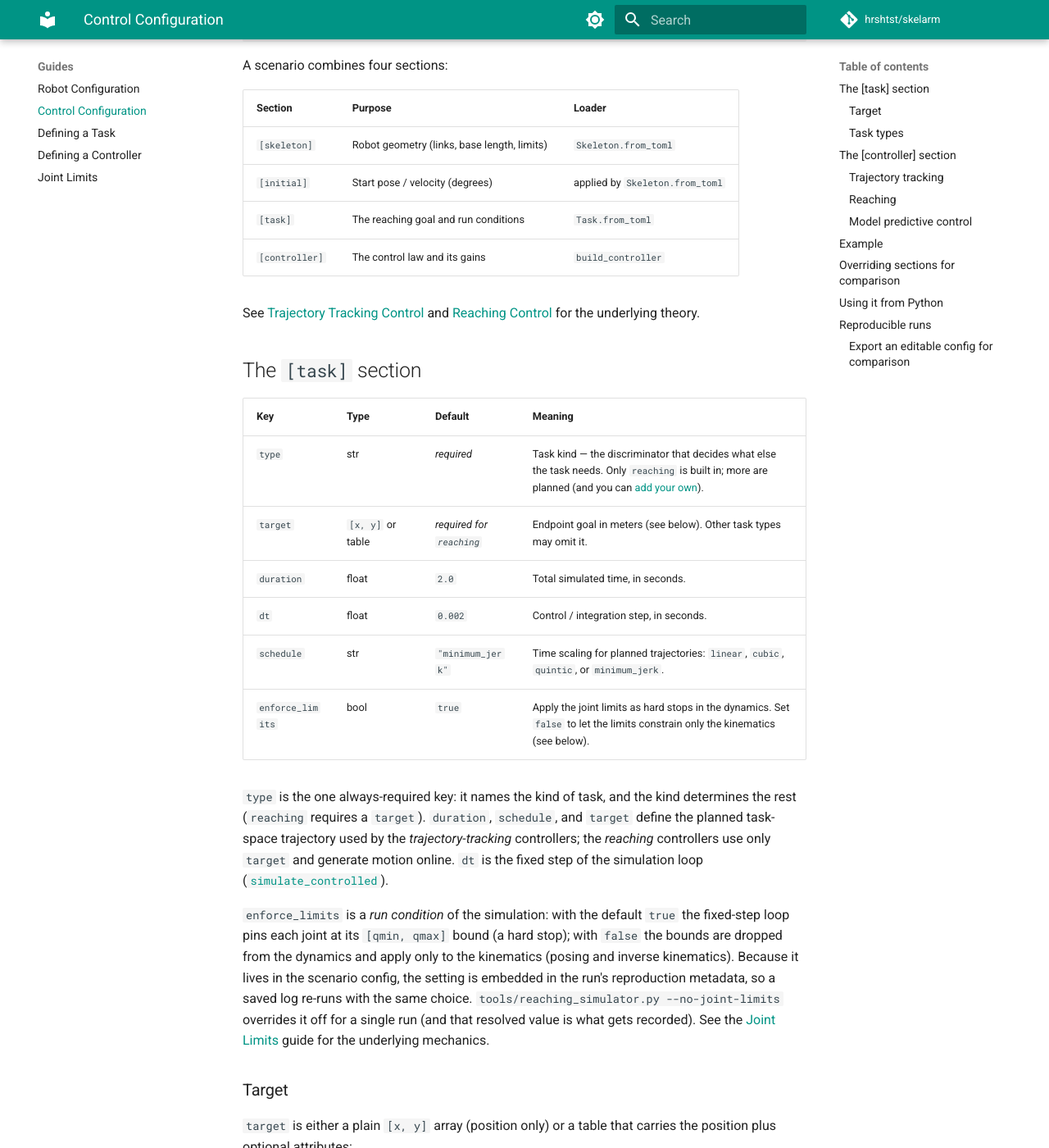
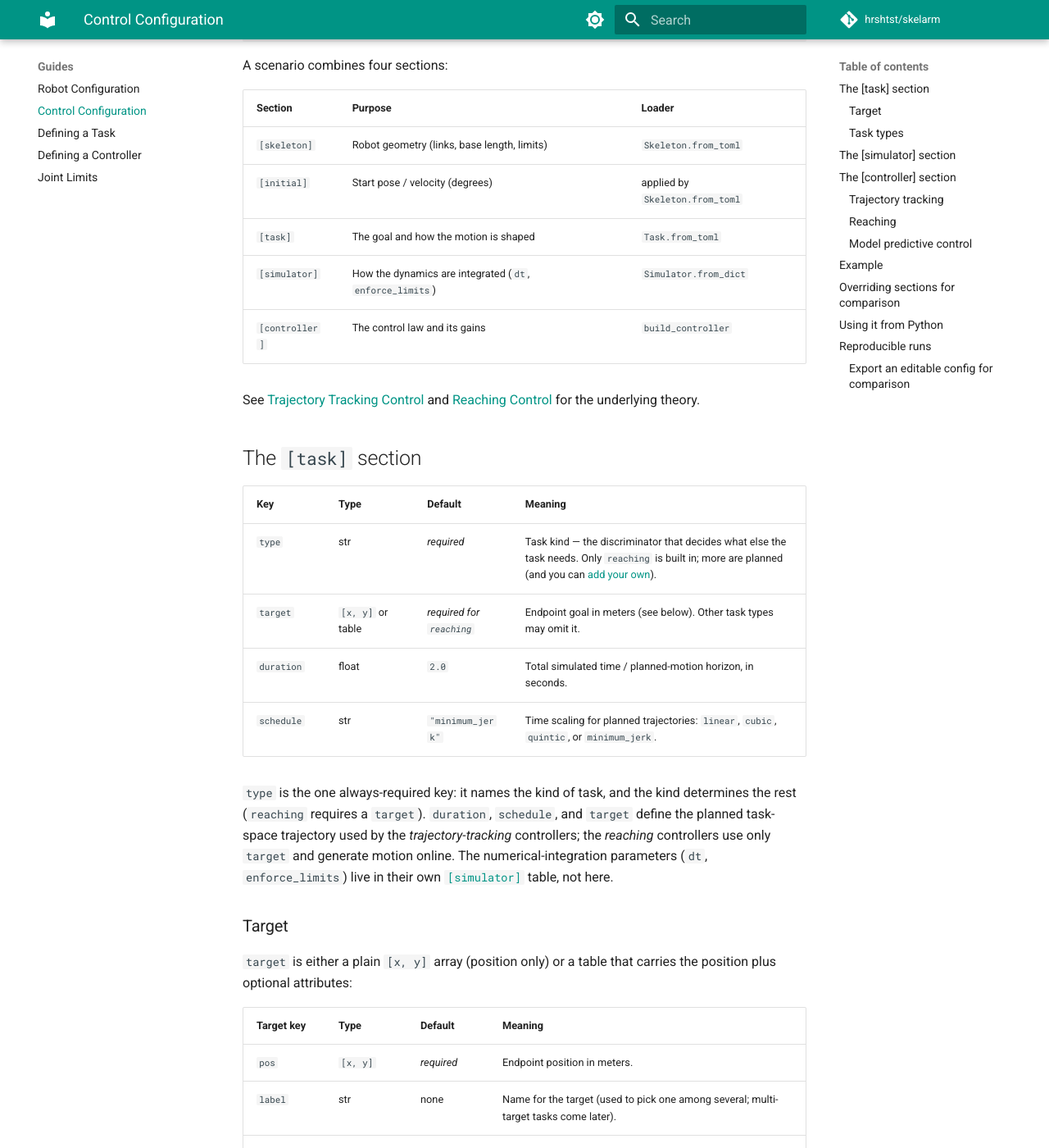
Before and after one commit to hrshtst/skelarm, an MkDocs documentation site: the page built from docs/guides/control_configuration.md, in a window 1280 px wide and 1400 px high, scrolled down 373 px. Shown: the whole window at 82% size. Built offline with MkDocs 1.6.1 and Material for MkDocs 9.7.7, drawn with Linux system fonts in a browser that asks for light colours; a script that is not in the unit is left out; comment, search, counter and statistics services are not loaded; some of the changed text lies outside the part shown.

Commit message:
refactor: extract a [simulator] config table (dt + enforce_limits)
The [task] table conflated the desired motion (type, target, duration, schedule,
params) with numerical-integration concerns (dt, enforce_limits). Move the latter two
into a new top-level [simulator] table, mirroring how the embedded `run` reproduction
metadata already groups them. Clean break: dt/enforce_limits under [task] now error.

- scenario.py: new Simulator dataclass (dt=0.002, enforce_limits=True) + from_dict;
  Scenario gains a `simulator` field; Task drops dt/enforce_limits (and rejects them in
  from_dict with a migration error); scenario_from_config parses [simulator] and threads
  dt to build_controller; build_controller injects params["dt"] (so MPC's prediction
  step reads it without a builder-signature change); the joint-tracking reference builder
  decouples from task.dt (uses _REFERENCE_DT); run_scenario / scenario_from_log / rerun_log
  default dt + enforce_limits from scenario.simulator (duration stays on the task). Export
  Simulator.
- tools/_scenario_cli: resolve_enforce_limits reads simulator.enforce_limits.
- Configs/fixtures migrated to [simulator]; docs updated (control_configuration gains a
  [simulator] section; joint_limits / defining_a_controller / architecture / README / index).

Co-Authored-By: Claude Opus 4.8 <noreply@anthropic.com>

````diff
--- a/docs/guides/control_configuration.md
+++ b/docs/guides/control_configuration.md
@@ -18,7 +18,8 @@ A scenario combines four sections:
 | --- | --- | --- |
 | `[skeleton]` | Robot geometry (links, base length, limits) | `Skeleton.from_toml` |
 | `[initial]` | Start pose / velocity (degrees) | applied by `Skeleton.from_toml` |
-| `[task]` | The reaching goal and run conditions | `Task.from_toml` |
+| `[task]` | The goal and how the motion is shaped | `Task.from_toml` |
+| `[simulator]` | How the dynamics are integrated (`dt`, `enforce_limits`) | `Simulator.from_dict` |
 | `[controller]` | The control law and its gains | `build_controller` |
 
 See [Trajectory Tracking Control](../reference/07_control.md) and
@@ -30,26 +31,15 @@ See [Trajectory Tracking Control](../reference/07_control.md) and
 | --- | --- | --- | --- |
 | `type` | str | *required* | Task kind — the discriminator that decides what else the task needs. Only `reaching` is built in; more are planned (and you can [add your own](defining_a_task.md)). |
 | `target` | `[x, y]` or table | *required for `reaching`* | Endpoint goal in meters (see below). Other task types may omit it. |
-| `duration` | float | `2.0` | Total simulated time, in seconds. |
-| `dt` | float | `0.002` | Control / integration step, in seconds. |
+| `duration` | float | `2.0` | Total simulated time / planned-motion horizon, in seconds. |
 | `schedule` | str | `"minimum_jerk"` | Time scaling for planned trajectories: `linear`, `cubic`, `quintic`, or `minimum_jerk`. |
-| `enforce_limits` | bool | `true` | Apply the joint limits as hard stops in the dynamics. Set `false` to let the limits constrain only the kinematics (see below). |
 
 `type` is the one always-required key: it names the kind of task, and the kind
 determines the rest (`reaching` requires a `target`). `duration`, `schedule`, and
 `target` define the planned task-space trajectory used by the *trajectory-tracking*
 controllers; the *reaching* controllers use only `target` and generate motion
-online. `dt` is the fixed step of the simulation loop
-([`simulate_controlled`](../reference/07_control.md)).
-
-`enforce_limits` is a *run condition* of the simulation: with the default `true`
-the fixed-step loop pins each joint at its `[qmin, qmax]` bound (a hard stop);
-with `false` the bounds are dropped from the dynamics and apply only to the
-kinematics (posing and inverse kinematics). Because it lives in the scenario
-config, the setting is embedded in the run's reproduction metadata, so a saved log
-re-runs with the same choice. `tools/reaching_simulator.py --no-joint-limits`
-overrides it off for a single run (and that resolved value is what gets recorded).
-See the [Joint Limits](joint_limits.md) guide for the underlying mechanics.
+online. The numerical-integration parameters (`dt`, `enforce_limits`) live in their
+own [`[simulator]`](#the-simulator-section) table, not here.
 
 ### Target
 
@@ -113,7 +103,6 @@ a = 0.4
 k = 3
 period = 4.0     # seconds per loop
 duration = 12.0  # three loops
-dt = 0.002
 ```
 
 A `multi_target_reaching` task lists several candidate `targets` (each a `[x, y]` or a
@@ -149,7 +138,6 @@ also a `polyorder`. See the [theory chapter](../reference/09_trajectory_filterin
 [task]
 type = "joint_trajectory_tracking"
 file = "teach.sklog.npz"
-dt = 0.002
 filter = { kind = "butterworth", cutoff_hz = 8.0, order = 4 }  # smooth a jaggy recording
 interpolator = "cubic_spline"
 # duration defaults to the reference's length when omitted
@@ -162,6 +150,31 @@ reproduce the run without the original file. Curve and DOF rules: a
 
 Only these are built in. To add a goal that is not a single target point, or a new
 reference source, see [Defining a Task](defining_a_task.md).
+
+## The `[simulator]` section
+
+How the dynamics are integrated, separate from the task (the desired motion). The whole
+table is optional; an absent `[simulator]` uses the defaults.
+
+| Key | Type | Default | Meaning |
+| --- | --- | --- | --- |
+| `dt` | float | `0.002` | The fixed control / integration step of the simulation loop ([`simulate_controlled`](../reference/07_control.md)). It is also the MPC prediction step. |
+| `enforce_limits` | bool | `true` | Apply the joint limits as hard stops in the dynamics. Set `false` to let the limits constrain only the kinematics. |
+
+```toml
+[simulator]
+dt = 0.002
+enforce_limits = true
+```
+
+`enforce_limits` is a *run condition*: with the default `true` the fixed-step loop pins
+each joint at its `[qmin, qmax]` bound (a hard stop); with `false` the bounds are dropped
+from the dynamics and apply only to the kinematics (posing and inverse kinematics).
+Because it lives in the scenario config, the resolved value is embedded in the run's
+reproduction metadata, so a saved log re-runs with the same choice. The interactive
+simulators' `--no-joint-limits` flag overrides it off for a single run (and that resolved
+value is what gets recorded). See the [Joint Limits](joint_limits.md) guide for the
+underlying mechanics.
 
 ## The `[controller]` section
 
@@ -201,8 +214,8 @@ preplanned trajectory. See [Reaching Control](../reference/08_reaching_control.m
 | --- | --- | --- |
 | `mpc` | `JointSpaceMPC` | `horizon` (6), `q_weight` (10), `dq_weight` (1), `tau_weight` (0.001), `terminal_weight` (50), `tau_max` (none), `limit_weight` (0), `max_iter` (20) |
 
-MPC predicts with the simulation step, so its control interval is `[task].dt`.
-Re-optimizing every step is expensive at a small `dt`; use a larger `[task].dt`
+MPC predicts with the simulation step, so its control interval is `[simulator].dt`.
+Re-optimizing every step is expensive at a small `dt`; use a larger `[simulator].dt`
 (for example `0.05`) for MPC scenarios.
 
 !!! note "Reach time vs. settling"
@@ -236,8 +249,11 @@ q = [34.4, 57.3]        # degrees
 type = "reaching"       # the task kind (required)
 target = [0.55, 1.21]    # endpoint goal (x, y) in meters (required for reaching)
 duration = 2.0
-dt = 0.002
 schedule = "minimum_jerk"
+
+[simulator]
+dt = 0.002              # control / integration step
+enforce_limits = true   # joint-limit hard stop in the dynamics
 
 [controller]
 type = "computed_torque"
@@ -301,7 +317,7 @@ so controllers can be constructed without a file.
 A log written by `run_scenario` (and by the interactive scenario simulators) is a
 self-contained, re-runnable record. It embeds — in the log's `[extra]` metadata — the
 **original source config** (the full `[skeleton]` / `[initial]` / `[task]` /
-`[controller]` tables, exactly as loaded), the actual run parameters (`duration` /
+`[simulator]` / `[controller]` tables, exactly as loaded), the actual run parameters (`duration` /
 `dt` / `grav_vec` / `enforce_limits`), and the `skelarm` / `numpy` / `scipy` versions.
 `enforce_limits` records the *resolved* joint-limit choice, so a `--no-joint-limits`
 override is reproduced on re-run even though the source config still reads `true`.
--- a/src/skelarm/__init__.py
+++ b/src/skelarm/__init__.py
@@ -62,6 +62,7 @@ from .recording import StateLog
 from .scenario import (
     ControllerBuilder,
     Scenario,
+    Simulator,
     Task,
     active_target_index,
     apply_active_target,
@@ -106,6 +107,7 @@ __all__ = [
     "SampledJointReference",
     "SampledTaskReference",
     "Scenario",
+    "Simulator",
     "SimulatorCanvas",
     "SkelarmCanvas",
     "SkelarmSimulator",
````
Also changed, not shown: README.md (+1 -1 lines), docs/api/architecture.md (+10 -4 lines), docs/guides/defining_a_controller.md (+3 -1 lines), docs/guides/joint_limits.md (+5 -5 lines), docs/index.md (+1 -1 lines), 11 other files.
